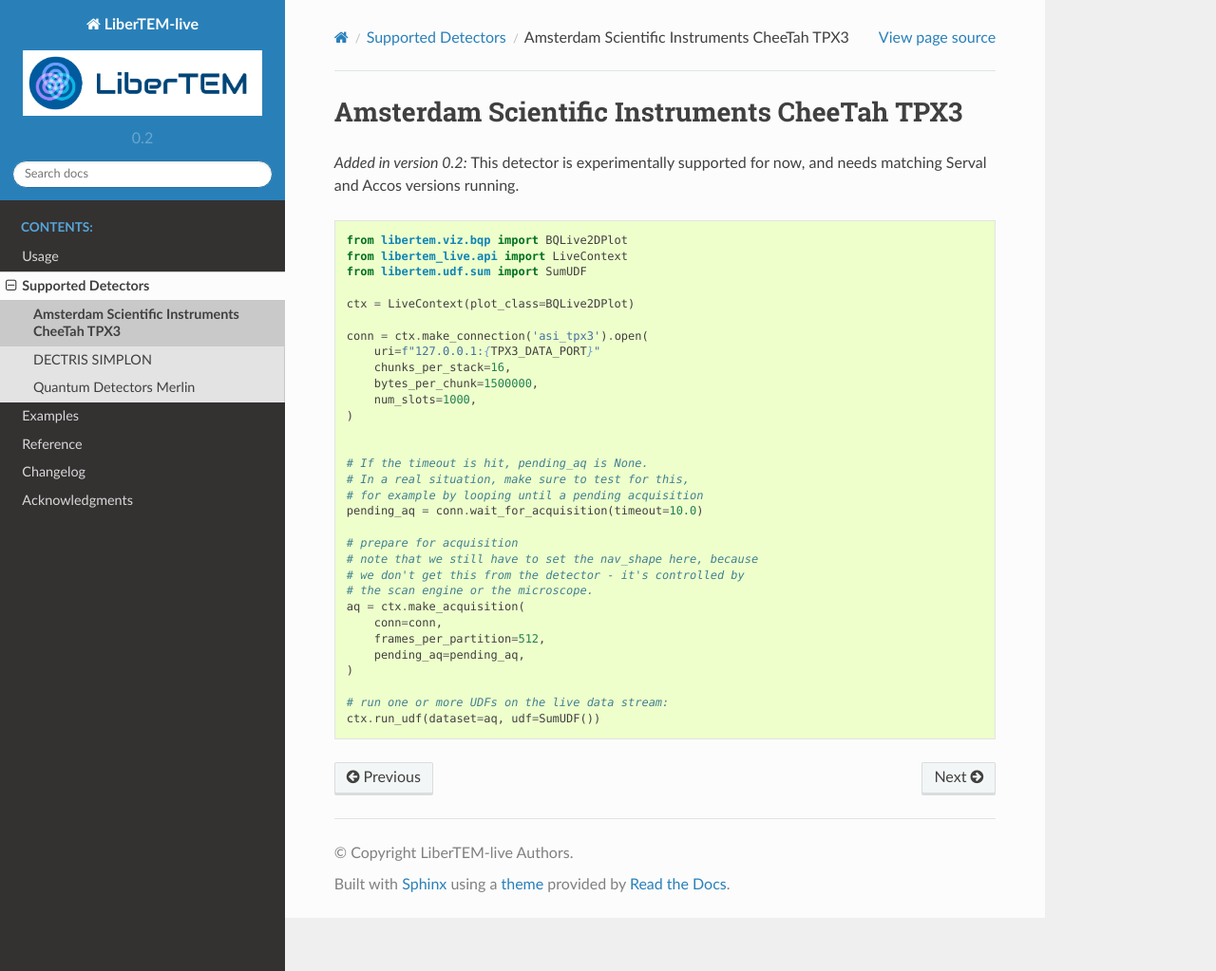
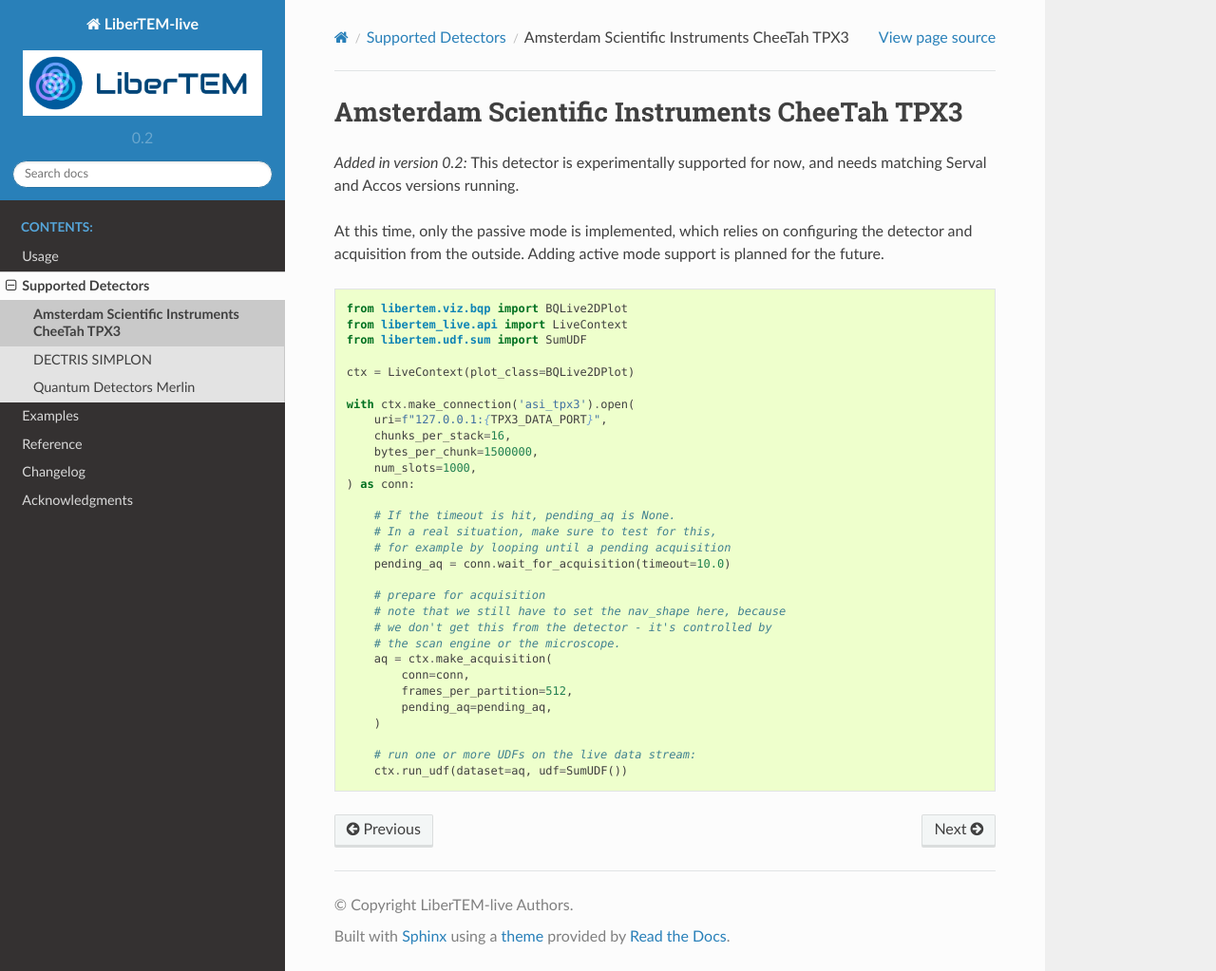
Before and after one commit to LiberTEM/LiberTEM-live, a Sphinx documentation site: the page built from docs/source/detectors/asi_tpx3.rst, in a window 1280 px wide and 1023 px high. Shown: the whole window at 95% size. Built offline with Sphinx 7.4.7 and the Read the Docs theme 2.0.0, drawn with Linux system fonts in a browser that asks for light colours; pages that are not in the unit, such as notebooks, are missing from menus.

Commit message:
asi_tpx3: update docs

```diff
--- a/docs/source/detectors/asi_tpx3.rst
+++ b/docs/source/detectors/asi_tpx3.rst
@@ -9,6 +9,9 @@
     This detector is experimentally supported for now, and needs
     matching Serval and Accos versions running.
 
+At this time, only the passive mode is implemented, which relies
+on configuring the detector and acquisition from the outside.
+Adding active mode support is planned for the future.
 
 .. testsetup::
     :skipif: not HAVE_TPX3_TESTDATA
@@ -35,31 +38,30 @@
 
     ctx = LiveContext(plot_class=BQLive2DPlot)
 
-    conn = ctx.make_connection('asi_tpx3').open(
-        uri=f"127.0.0.1:{TPX3_DATA_PORT}"
+    with ctx.make_connection('asi_tpx3').open(
+        uri=f"127.0.0.1:{TPX3_DATA_PORT}",
         chunks_per_stack=16,
         bytes_per_chunk=1500000,
         num_slots=1000,
-    )
+    ) as conn:
 
+        # If the timeout is hit, pending_aq is None.
+        # In a real situation, make sure to test for this,
+        # for example by looping until a pending acquisition
+        pending_aq = conn.wait_for_acquisition(timeout=10.0)
 
-    # If the timeout is hit, pending_aq is None.
-    # In a real situation, make sure to test for this,
-    # for example by looping until a pending acquisition
-    pending_aq = conn.wait_for_acquisition(timeout=10.0)
+        # prepare for acquisition
+        # note that we still have to set the nav_shape here, because
+        # we don't get this from the detector - it's controlled by
+        # the scan engine or the microscope.
+        aq = ctx.make_acquisition(
+            conn=conn,
+            frames_per_partition=512,
+            pending_aq=pending_aq,
+        )
 
-    # prepare for acquisition
-    # note that we still have to set the nav_shape here, because
-    # we don't get this from the detector - it's controlled by
-    # the scan engine or the microscope.
-    aq = ctx.make_acquisition(
-        conn=conn,
-        frames_per_partition=512,
-        pending_aq=pending_aq,
-    )
-
-    # run one or more UDFs on the live data stream:
-    ctx.run_udf(dataset=aq, udf=SumUDF())
+        # run one or more UDFs on the live data stream:
+        ctx.run_udf(dataset=aq, udf=SumUDF())
 
 
 .. testcleanup::
--- a/docs/source/reference.rst
+++ b/docs/source/reference.rst
@@ -5,11 +5,10 @@
 
 .. toctree::
    :maxdepth: 2
+   :glob:
    :caption: Detectors
 
-   reference/dectris
-   reference/merlin
-   reference/memory
+   reference/*
 
 Live Context
 ~~~~~~~~~~~~
```
Also changed, not shown: other parts of docs/source/detectors/asi_tpx3.rst (+1 -1 lines), docs/source/reference/asi_tpx3.rst (added, +7 -0 lines).
